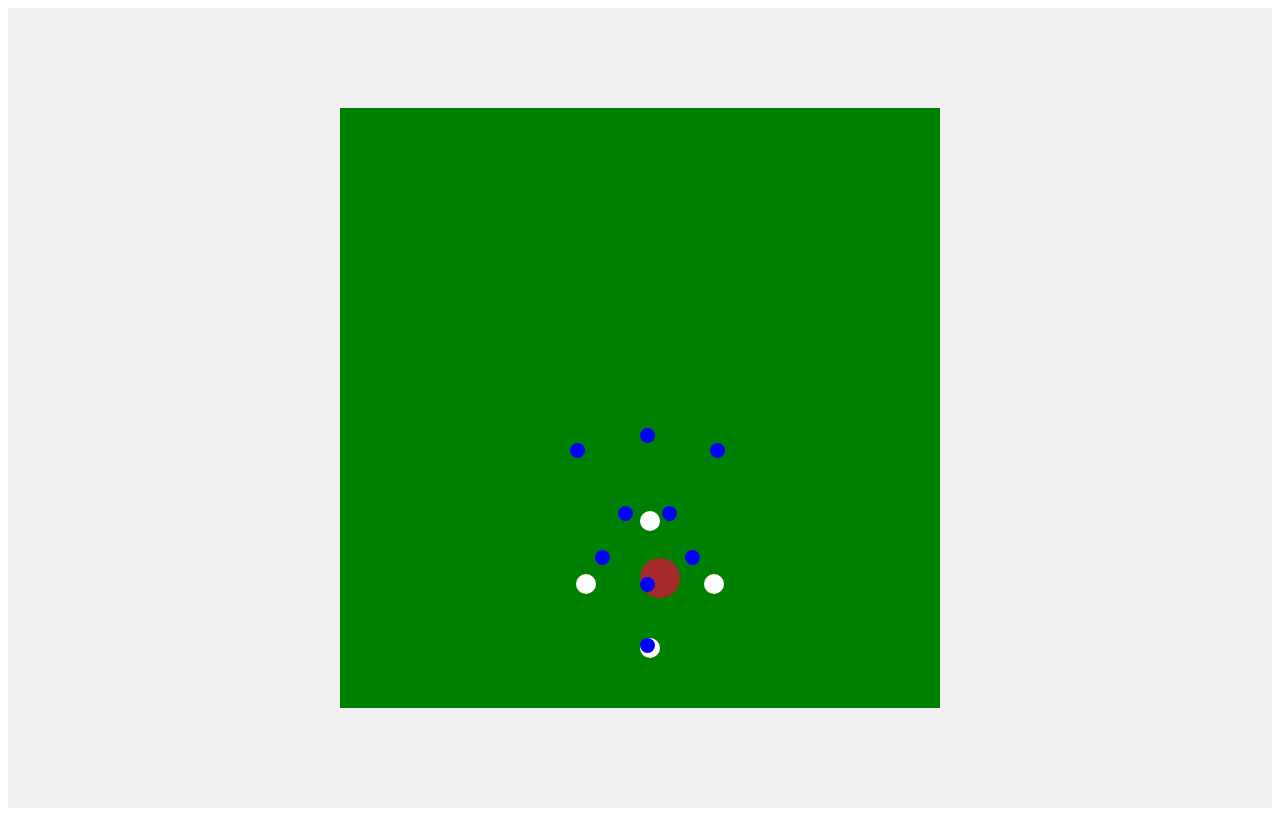
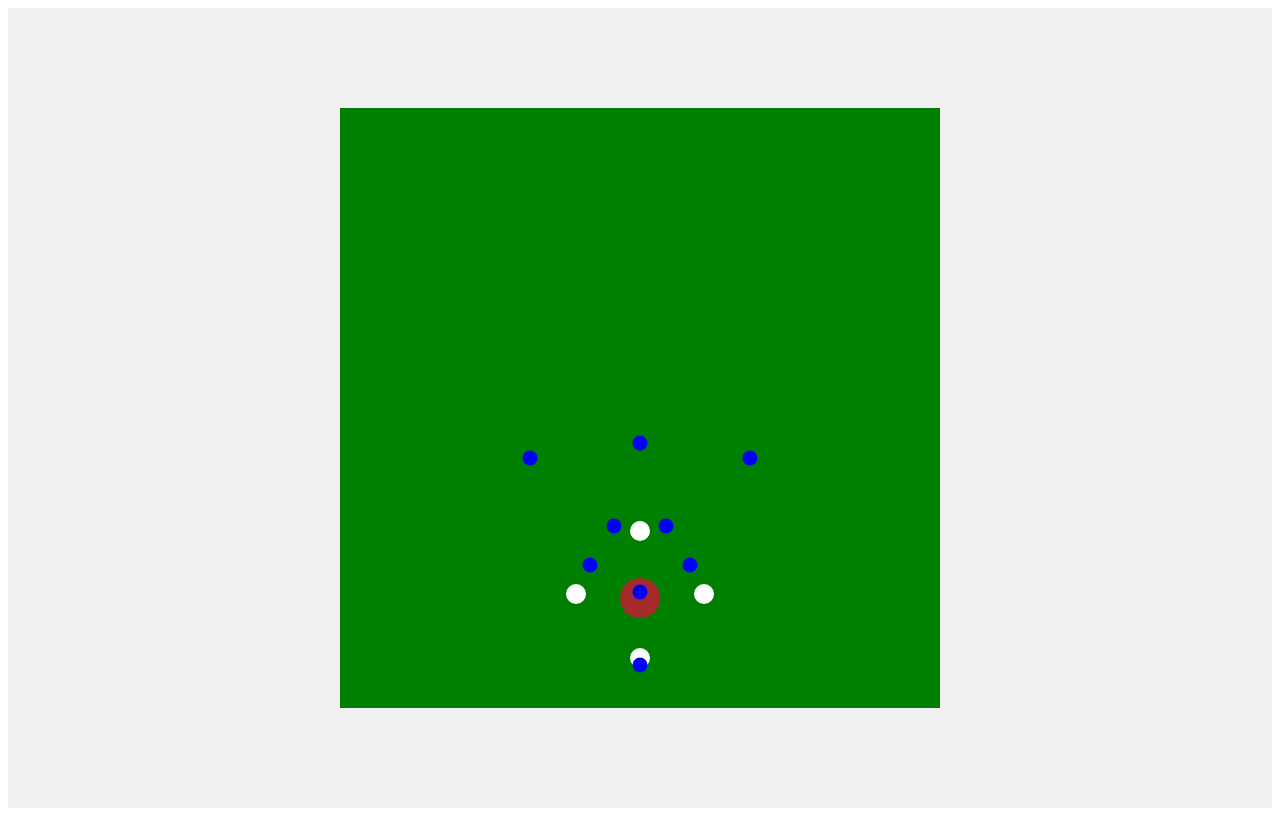
Before and after one commit to condronkyle/website, a plain HTML site: page index.html in a window 1280 px wide. Drawn offline with Linux system fonts and the light colour scheme.

Commit message:
morefix3

```diff
--- a/styles.css
+++ b/styles.css
@@ -20,6 +20,7 @@
     background-color: white;
     position: absolute;
     border-radius: 50%;
+    transform: translate(-50%, 50%);  // Adjust position
 }
 
 #first-base {
@@ -60,6 +61,7 @@
     background-color: blue;
     position: absolute;
     border-radius: 50%;
+    transform: translate(-50%, 50%);  // Adjust position
 }
 
 #pitcher {
@@ -68,33 +70,33 @@
 }
 
 #catcher {
-    bottom: 55px;
+    bottom: 43px;
     left: 300px;
 }
 
 #first-baseman {
     bottom: 143px;
-    left: 345px;
+    left: 350px;
 }
 
 #second-baseman {
-    bottom: 187px;
-    left: 322px;
+    bottom: 182px;
+    left: 326px;
 }
 
 #shortstop {
-    bottom: 187px;
-    left: 278px;
+    bottom: 182px;
+    left: 274px;
 }
 
 #third-baseman {
     bottom: 143px;
-    left: 255px;
+    left: 250px;
 }
 
 #left-fielder {
     bottom: 250px;
-    left: 230px;
+    left: 190px;
 }
 
 #center-fielder {
@@ -104,5 +106,5 @@
 
 #right-fielder {
     bottom: 250px;
-    left: 370px;
+    left: 410px;
 }
```
